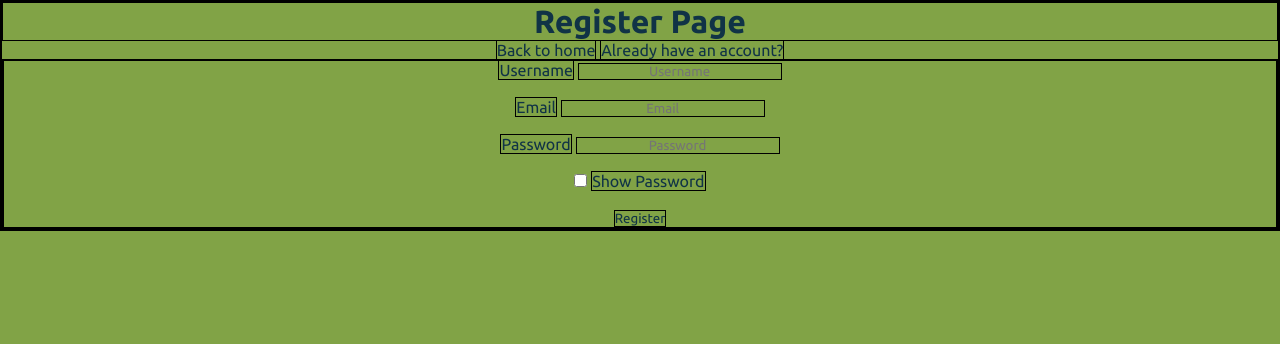
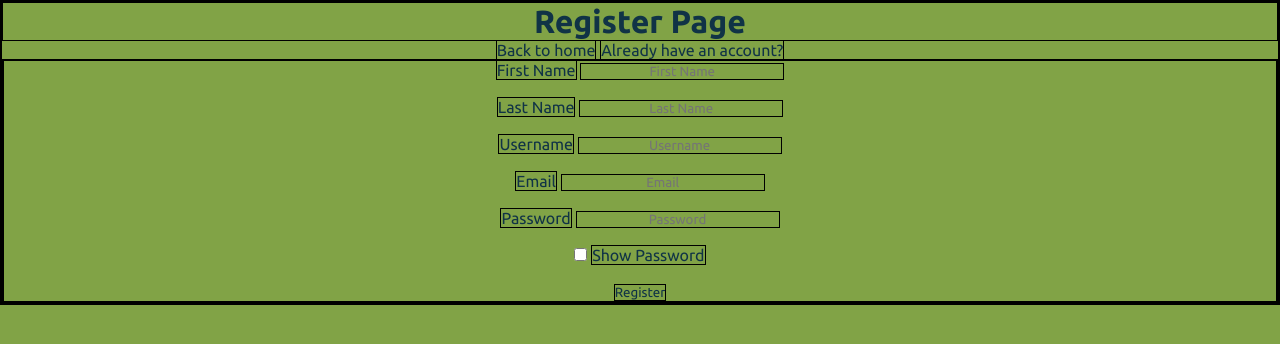
Before and after one commit to nbean452/chat-bubble, a Flask app: page /register in a window 1280 px wide. Shown: the top 344 px of the page. Run offline with Flask 2, Linux system fonts and the light colour scheme.

Commit message:
updated .py files, need to refactor model names

```diff
--- a/flask_app/models/input_field.py
+++ b/flask_app/models/input_field.py
@@ -4,6 +4,10 @@ from wtforms.validators import InputRequired, Length, ValidationError
 from .user import User
 
 class RegisterForm(FlaskForm):
+    f_name = StringField(validators=[InputRequired(), Length(
+        min=4, max=30)], render_kw={"placeholder": "First Name"})
+    l_name = StringField(validators=[InputRequired(), Length(
+        min=4, max=30)], render_kw={"placeholder": "Last Name"})
     username = StringField(validators=[InputRequired(), Length(
         min=4, max=30)], render_kw={"placeholder": "Username"})
     email = StringField(validators=[InputRequired(), Length(max=30)],
--- a/flask_app/models/room.py
+++ b/flask_app/models/room.py
@@ -2,7 +2,8 @@ from datetime import datetime
 from ..extensions import db
 
 class Room(db.Model):
-    name=db.Column(db.String(20), unique=True, primary_key=True, nullable=False)
+    id=db.Column(db.Integer, primary_key=True)
+    name=db.Column(db.String(20), nullable=False)
     date=db.Column(db.DateTime, default=datetime.now(), nullable=False)
     chats=db.relationship('Chat', backref="room")
     users=db.relationship('User', secondary='user_room', backref='rooms')
--- a/flask_app/models/user_room.py
+++ b/flask_app/models/user_room.py
@@ -1,5 +1,5 @@
 from ..extensions import db
 
 user_room = db.Table('user_room',
-db.Column('user_name', db.String, db.ForeignKey('user.username')),
-db.Column('room_name', db.String, db.ForeignKey('room.name')))
+db.Column('user_id', db.Integer, db.ForeignKey('user.id')),
+db.Column('room_id', db.Integer, db.ForeignKey('room.id')))
--- a/flask_app/routes/root.py
+++ b/flask_app/routes/root.py
@@ -46,7 +46,8 @@ def register():
         hashed_password = bcrypt.generate_password_hash(form.password.data).decode('utf-8')
         print(hashed_password)
         print(len(hashed_password))
-        new_user = User(form.username.data, form.email.data, hashed_password)
+        new_user = User(form.f_name.data, form.l_name.data,
+        form.username.data, form.email.data, hashed_password)
         db.session.add(new_user)
         db.session.commit()
         flash('Account creation successful!', 'success')
--- a/flask_app/templates/register.html
+++ b/flask_app/templates/register.html
@@ -26,6 +26,14 @@
         <form action="" method="POST">
             {{form.hidden_tag()}}
 
+            <!-- first name -->
+            <label for="f_name">First Name</label>
+            {{form.f_name}} <br><br>
+
+            <!-- last name -->
+            <label for="l_name">Last Name</label>
+            {{form.l_name}} <br><br>
+
             <!-- username -->
             <label for="username">Username</label>
             {{form.username}} <br><br>
```
Also changed, not shown: flask_app/models/chat.py (+5 -5 lines), flask_app/models/user.py (+6 -1 lines), flask_app/routes/rooms.py (+13 -12 lines), README.md.
